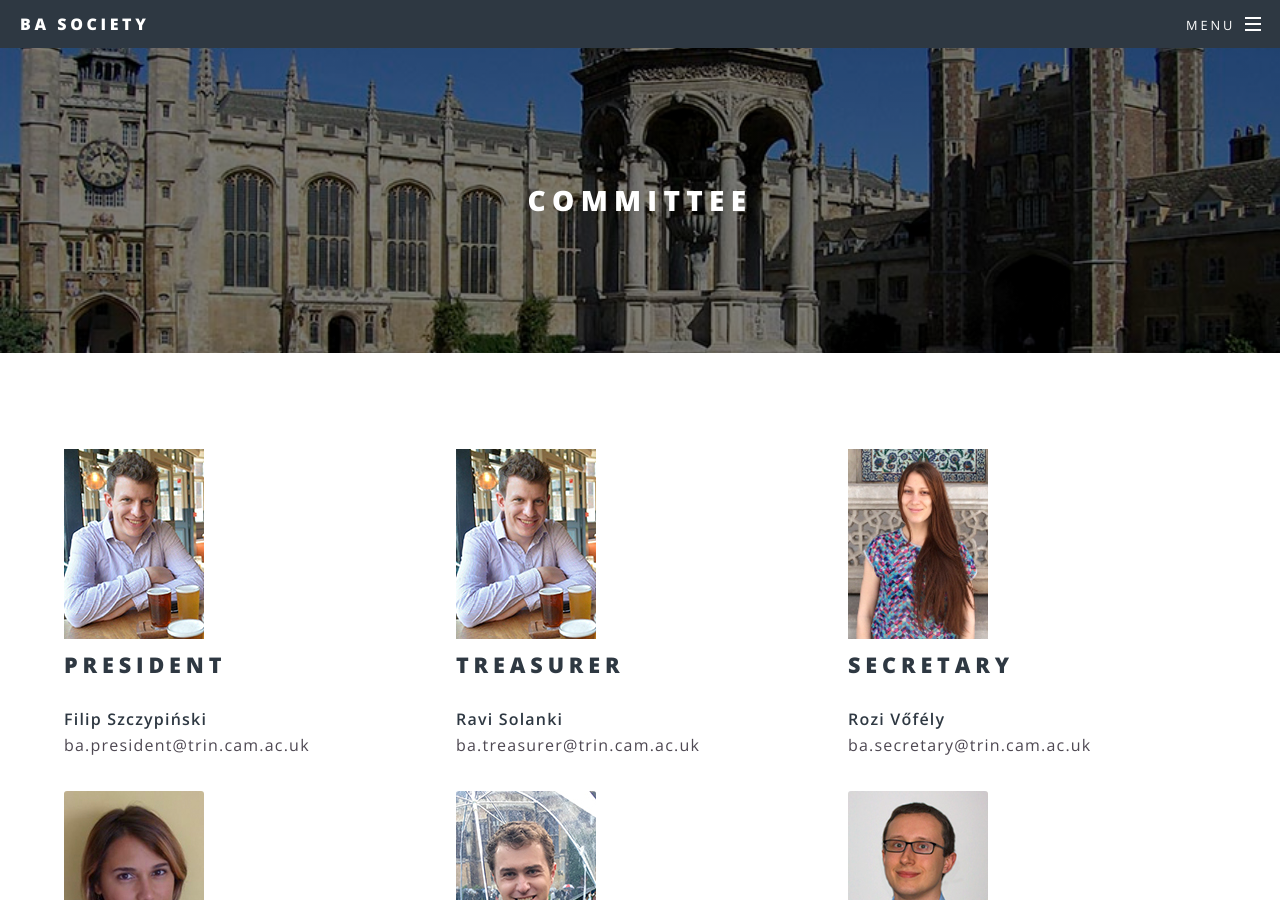
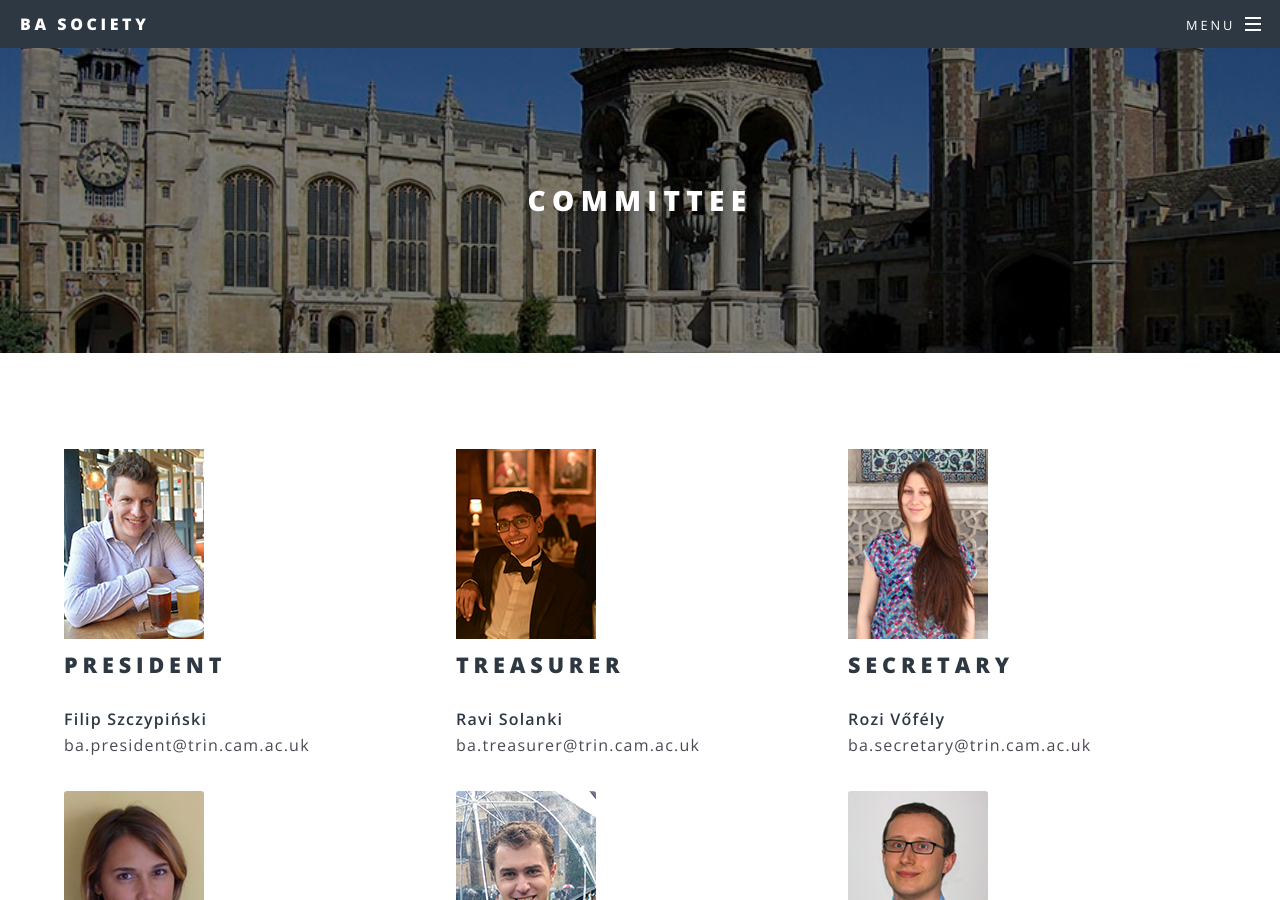
Before and after one commit to TrinityBASociety/trinitybasociety.github.io, a Jekyll site: the page built from committee/index.html, in a window 1280 px wide and 900 px high. Built offline with Jekyll 4.4.1, drawn with Linux system fonts in a browser that asks for light colours.

Commit message:
Fill in missing committee faces

```diff
--- a/committee/index.html
+++ b/committee/index.html
@@ -17,7 +17,7 @@ permalink: /committee/
 	</div>
 	<div class="4u 12u$(medium)">
 		<section class="">
-			<div><img src="/images/committee/filip.jpg" alt="" /></div><div class="content">
+			<div><img src="/images/committee/ravi.jpg" alt="" /></div><div class="content">
 				<h2>Treasurer</h2>
 				<b>Ravi Solanki</b>
 				<p>ba.treasurer@trin.cam.ac.uk</p>
@@ -77,7 +77,7 @@ permalink: /committee/
 	</div>
 	<div class="4u 12u$(medium)">
 		<section>
-			<div class="image"><img src="/images/committee/filip.jpg" alt="" /></div><div class="content">
+			<div class="image"><img src="/images/committee/talia.jpg" alt="" /></div><div class="content">
 				<h2>Ents Officer</h2>
 				<b>Talia Pettigrew</b>
 				<p>ba.ents@trin.cam.ac.uk</p>
@@ -107,7 +107,7 @@ permalink: /committee/
 	</div>
 	<div class="4u 12u$(medium)">
 		<section>
-			<div class="image"><img src="/images/committee/filip.jpg" alt="" /></div><div class="content">
+			<div class="image"><img src="/images/committee/olivia.jpg" alt="" /></div><div class="content">
 				<h2>Women's Officer</h2>
 				<b>Olivia Tidswell</b>
 				<p>ba.women@trin.cam.ac.uk</p>
```
Also changed, not shown: images/committee/olivia.jpg (added), images/committee/ravi.jpg (added), images/committee/talia.jpg (added).
